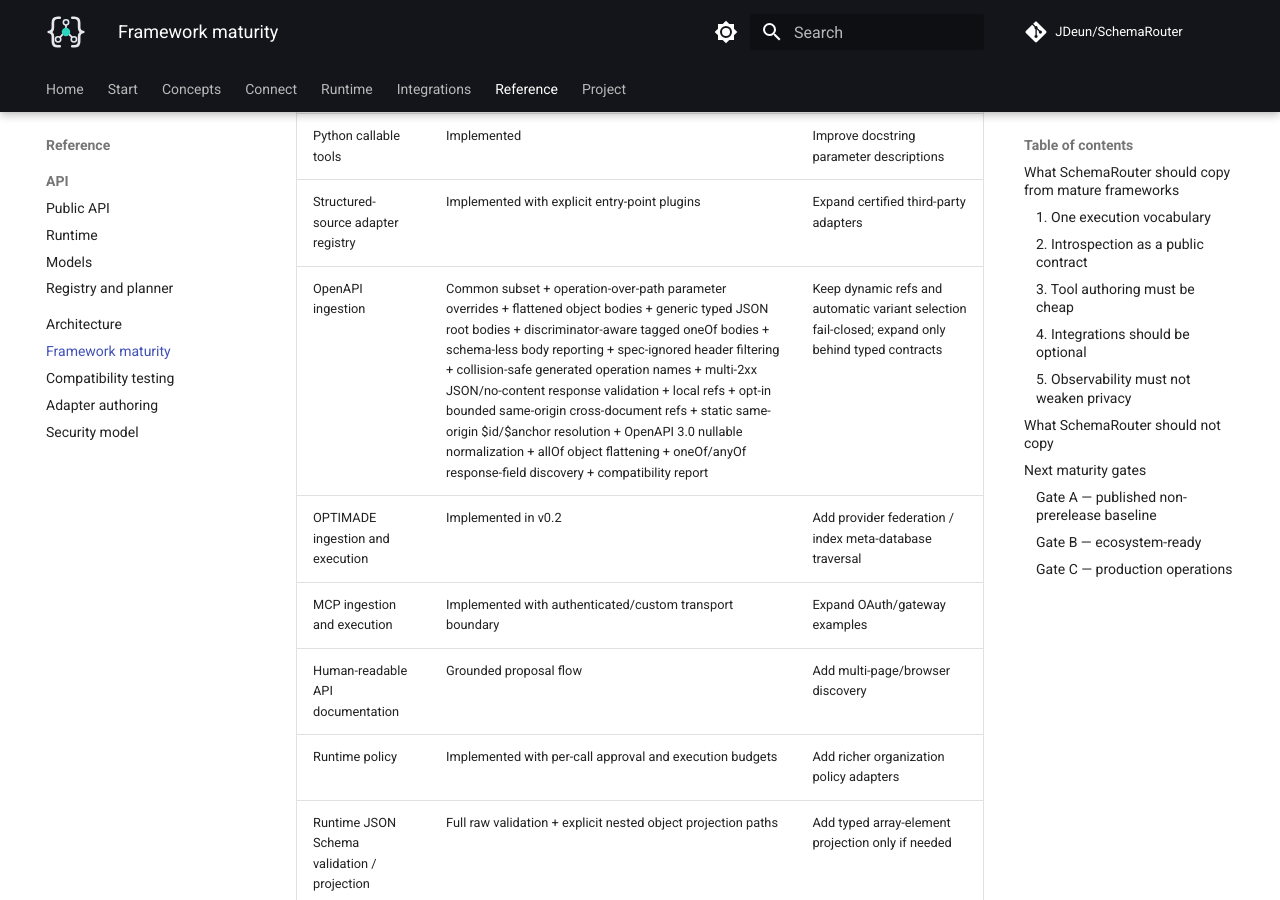
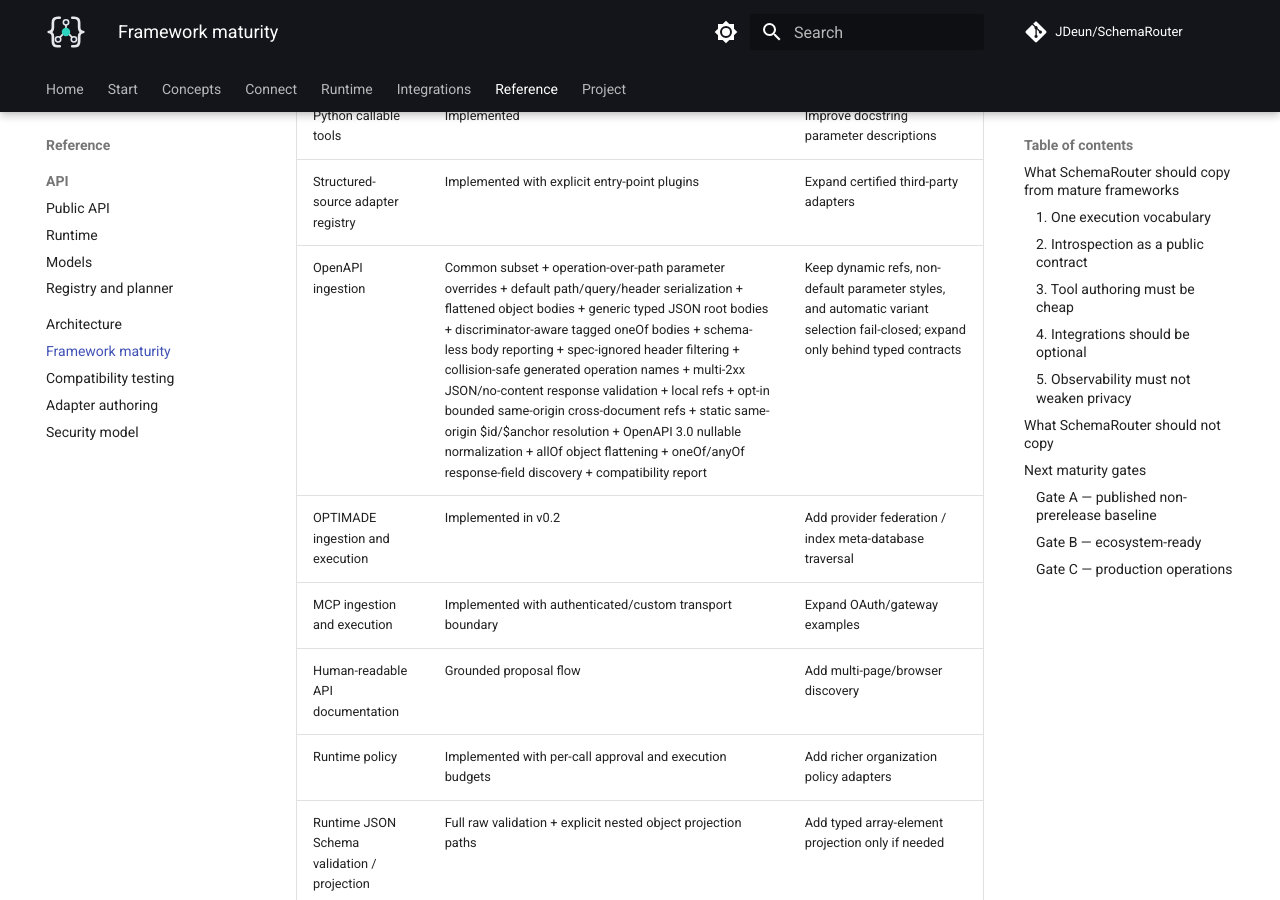
Before and after one commit to JDeun/SchemaRouter, an MkDocs documentation site: the page built from docs/framework-maturity.md, in a window 1280 px wide and 900 px high, scrolled down 981 px. Built offline with MkDocs 1.6.1 and Material for MkDocs 9.7.7, drawn with Linux system fonts in a browser that asks for light colours; comment, search, counter and statistics services are not loaded.

Commit message:
docs: record OpenAPI parameter serialization maturity

```diff
--- a/docs/framework-maturity.md
+++ b/docs/framework-maturity.md
@@ -18,7 +18,7 @@
 | Retry policy | Read-only gate + explicit non-retryable invocation marker + built-in OpenAPI/OPTIMADE HTTP classification | Extend protocol-specific classifiers only where recovery semantics are well-defined |
 | Python callable tools | Implemented | Improve docstring parameter descriptions |
 | Structured-source adapter registry | Implemented with explicit entry-point plugins | Expand certified third-party adapters |
-| OpenAPI ingestion | Common subset + operation-over-path parameter overrides + flattened object bodies + generic typed JSON root bodies + discriminator-aware tagged oneOf bodies + schema-less body reporting + spec-ignored header filtering + collision-safe generated operation names + multi-2xx JSON/no-content response validation + local refs + opt-in bounded same-origin cross-document refs + static same-origin $id/$anchor resolution + OpenAPI 3.0 nullable normalization + allOf object flattening + oneOf/anyOf response-field discovery + compatibility report | Keep dynamic refs and automatic variant selection fail-closed; expand only behind typed contracts |
+| OpenAPI ingestion | Common subset + operation-over-path parameter overrides + default path/query/header serialization + flattened object bodies + generic typed JSON root bodies + discriminator-aware tagged oneOf bodies + schema-less body reporting + spec-ignored header filtering + collision-safe generated operation names + multi-2xx JSON/no-content response validation + local refs + opt-in bounded same-origin cross-document refs + static same-origin $id/$anchor resolution + OpenAPI 3.0 nullable normalization + allOf object flattening + oneOf/anyOf response-field discovery + compatibility report | Keep dynamic refs, non-default parameter styles, and automatic variant selection fail-closed; expand only behind typed contracts |
 | OPTIMADE ingestion and execution | Implemented in v0.2 | Add provider federation / index meta-database traversal |
 | MCP ingestion and execution | Implemented with authenticated/custom transport boundary | Expand OAuth/gateway examples |
 | Human-readable API documentation | Grounded proposal flow | Add multi-page/browser discovery |
```
